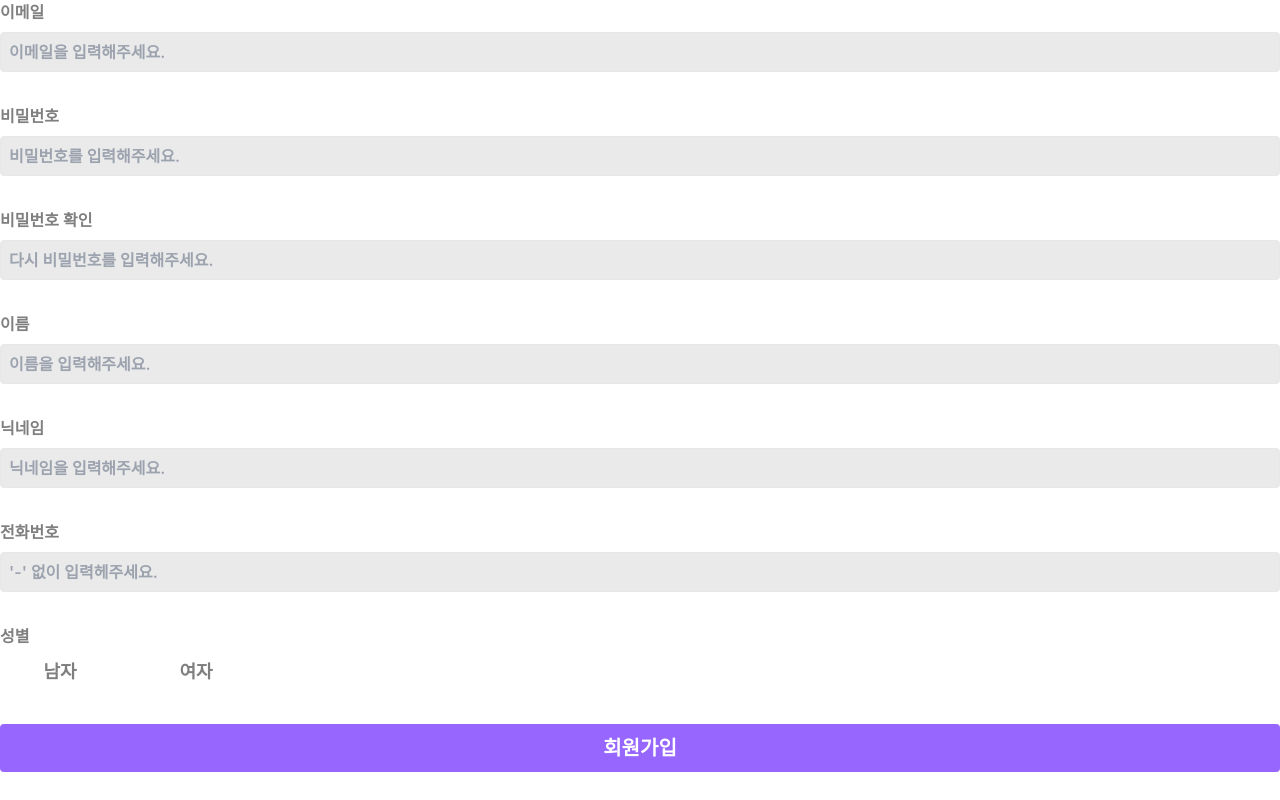
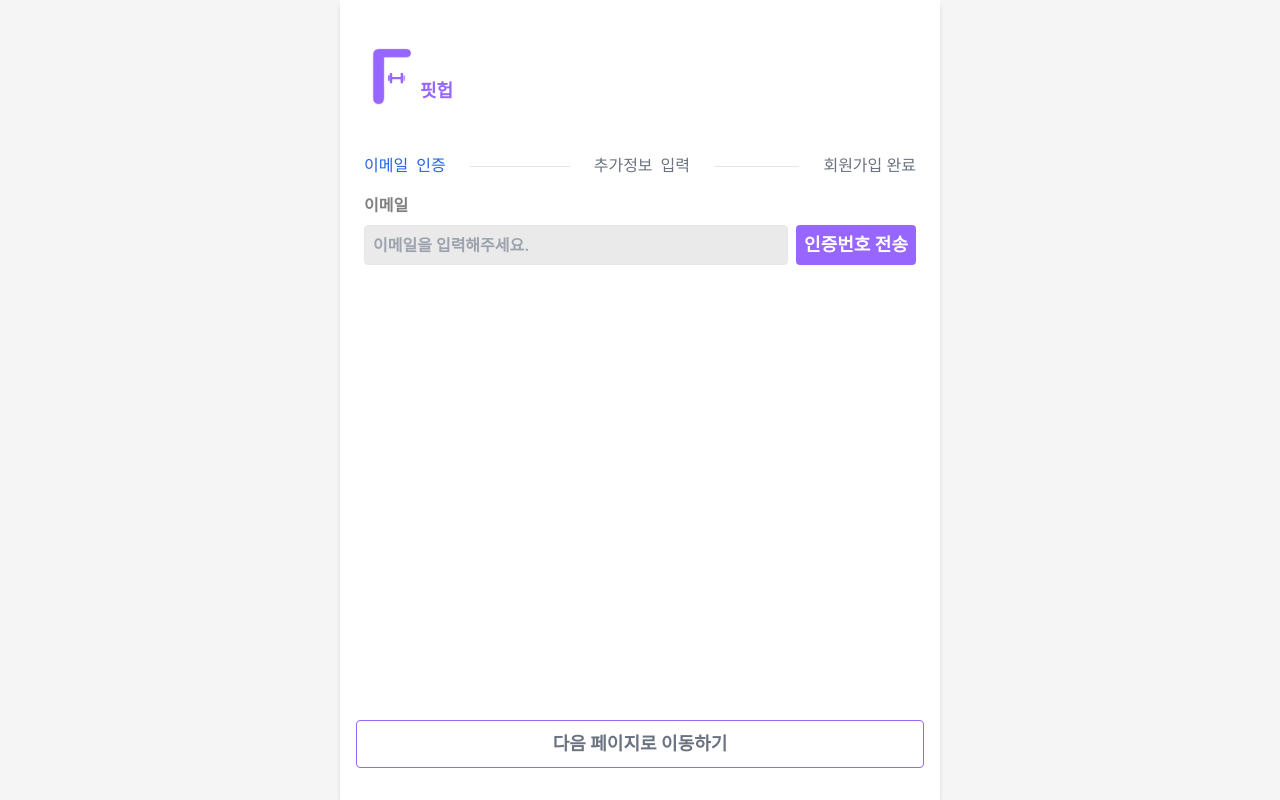
Before and after one commit to low-psy/fithub-front, a React (Create React App) app: page /signup/email in a window 1280 px wide. Built offline with nearby package versions, Linux system fonts and the light colour scheme; no server answers.

Commit message:
fix: 병합간 에러 해결

```diff
--- a/src/pages/signup/CurrentProcess.tsx
+++ b/src/pages/signup/CurrentProcess.tsx
@@ -39,11 +39,11 @@ function CurrentProcess({ currentPage }: ISignupProcessProps) {
   };
 
   return (
-    <ol className="mb-4 flex w-full items-center justify-between text-center text-sm font-medium text-gray-500 dark:text-gray-400 sm:text-base">
+    <ol className="mb-4 flex w-full items-center justify-between text-center text-sm font-medium text-gray-500 sm:text-base dark:text-gray-400">
       <li
-        className={`after:border-1 flex items-center after:mx-6 after:hidden after:h-1 after:w-full after:border-b after:border-gray-200 dark:after:border-gray-700 sm:after:inline-block sm:after:content-[''] md:w-full ${firstSection.css}`}
+        className={`after:border-1 flex items-center after:mx-6 after:hidden after:h-1 after:w-full after:border-b after:border-gray-200 sm:after:inline-block sm:after:content-[''] md:w-full dark:after:border-gray-700 ${firstSection.css}`}
       >
-        <span className="flex items-center after:mx-2 after:text-gray-200 after:content-['-'] dark:after:text-gray-500 sm:after:hidden">
+        <span className="flex items-center after:mx-2 after:text-gray-200 after:content-['-'] sm:after:hidden dark:after:text-gray-500">
           {firstSection.svg}
           <p className="whitespace-nowrap">이메일</p>{' '}
           <span className="hidden whitespace-nowrap sm:ms-2 sm:inline-flex">
@@ -52,9 +52,9 @@ function CurrentProcess({ currentPage }: ISignupProcessProps) {
         </span>
       </li>
       <li
-        className={`after:border-1 flex items-center after:mx-6 after:hidden after:h-1 after:w-full after:border-b after:border-gray-200 dark:after:border-gray-700 sm:after:inline-block sm:after:content-[''] md:w-full ${secondSection.css}`}
+        className={`after:border-1 flex items-center after:mx-6 after:hidden after:h-1 after:w-full after:border-b after:border-gray-200 sm:after:inline-block sm:after:content-[''] md:w-full dark:after:border-gray-700 ${secondSection.css}`}
       >
-        <span className="flex items-center after:mx-2 after:text-gray-200 after:content-['-'] dark:after:text-gray-500 sm:after:hidden">
+        <span className="flex items-center after:mx-2 after:text-gray-200 after:content-['-'] sm:after:hidden dark:after:text-gray-500">
           {secondSection.svg}
           <p className="whitespace-nowrap">추가정보</p>{' '}
           <span className="hidden whitespace-nowrap sm:ms-2 sm:inline-flex">
@@ -63,7 +63,7 @@ function CurrentProcess({ currentPage }: ISignupProcessProps) {
         </span>
       </li>
       <li className={`flex  items-center ${lastSection.css}`}>
-        <span className="flex items-center after:mx-2 after:text-gray-200 dark:after:text-gray-500 sm:after:hidden">
+        <span className="flex items-center after:mx-2 after:text-gray-200 sm:after:hidden dark:after:text-gray-500">
           {lastSection.svg}
           <p className="whitespace-nowrap">회원가입 완료</p>{' '}
         </span>
--- a/src/pages/signup/index.tsx
+++ b/src/pages/signup/index.tsx
@@ -1,14 +1,13 @@
 import { AxiosError } from 'axios';
 import React, { useState } from 'react';
-import { useLocation, useNavigate } from 'react-router-dom';
+import { Outlet, useLocation, useNavigate } from 'react-router-dom';
 import { signup } from '../../apis/user';
 
-import FormInput from '../../components/form/FormInput';
-import FormLabel from '../../components/form/FormLabel';
-import FormSubmitButton from '../../components/form/FormSubmitButton';
-import FormError, { ErrorText } from '../../components/form/FormError';
-import { ISignupInputForm, ISignupFormError, Gender } from '../../types/user';
+import FormLogo from '../../components/form/FormLogo';
+import Layout from '../../components/form/Layout';
+import { ISignupFormError, ISignupInputForm, Gender } from '../../types/user';
 import { validateAdditionalInfoForm } from '../../validation/signup/signupFormValidation';
+import CurrentProcess from './CurrentProcess';
 
 const initFormValue: ISignupInputForm = {
   email: '',
@@ -38,7 +37,7 @@ function Signup() {
 
   const [formValue, setFormValue] = useState<ISignupInputForm>(initFormValue);
   const [errorMsg, setErrorMsg] = useState<ISignupFormError>(initError);
-  // const [isCertified, setIsCertified] = useState<boolean>(false);
+  const [isCertified, setIsCertified] = useState<boolean>(false);
 
   // input handler
   const handleFormInput = (id: string, value: string) => {
@@ -55,7 +54,8 @@ function Signup() {
   // 회원가입 함수
   const handleSubmit = async (e: React.FormEvent<HTMLFormElement>) => {
     e.preventDefault();
-    const { email, password, checkPassword, name, nickname, phone, gender } =
+    const email = localStorage.getItem('certifiedEmail') as string;
+    const { password, checkPassword, name, nickname, phone, gender } =
       formValue;
     if (
       !validateAdditionalInfoForm(
@@ -106,249 +106,23 @@ function Signup() {
   };
 
   return (
-    <form
-      className="flex flex-col gap-4 space-y-4 pb-6"
-      onSubmit={handleSubmit}
-      noValidate
-    >
-      {isSignupProcess()}
-      {/* 이메일 */}
-      <FormLabel htmlFor="email" text="이메일">
-        <FormInput
-          placeholder="이메일을 입력해주세요."
-          id="email"
-          type="email"
-          value={formValue.email}
-          onChange={handleFormInput}
-          error={errorMsg}
-        />
-        <FormError>
-          {errorMsg.email && <ErrorText text={errorMsg.email} />}
-        </FormError>
-      </FormLabel>
-      {/* 비밀번호 */}
-      <FormLabel htmlFor="password" text="비밀번호">
-        <FormInput
-          placeholder="비밀번호를 입력해주세요."
-          id="password"
-          type="password"
-          value={formValue.password}
-          onChange={handleFormInput}
-          error={errorMsg}
-        />
-        <FormError>
-          {errorMsg.password && <ErrorText text={errorMsg.password} />}
-        </FormError>
-      </FormLabel>
-      {/* 비밀번호 확인 */}
-      <FormLabel htmlFor="checkPassword" text="비밀번호 확인">
-        <FormInput
-          placeholder="다시 비밀번호를 입력해주세요."
-          id="checkPassword"
-          type="password"
-          value={formValue.checkPassword}
-          onChange={handleFormInput}
-          error={errorMsg}
-        />
-        <FormError>
-          {errorMsg.checkPassword && (
-            <ErrorText text={errorMsg.checkPassword} />
-          )}
-        </FormError>
-      </FormLabel>
-      {/* 이름 */}
-      <FormLabel htmlFor="nickname" text="이름">
-        <FormInput
-          placeholder="이름을 입력해주세요."
-          id="name"
-          type="text"
-          value={formValue.name}
-          onChange={handleFormInput}
-          error={errorMsg}
-        />
-        <FormError>
-          {errorMsg.name && <ErrorText text={errorMsg.name} />}
-        </FormError>
-      </FormLabel>
-      {/* 닉네임 */}
-      <FormLabel htmlFor="nickname" text="닉네임">
-        <FormInput
-          placeholder="닉네임을 입력해주세요."
-          id="nickname"
-          type="text"
-          value={formValue.nickname}
-          onChange={handleFormInput}
-          error={errorMsg}
-        />
-        <FormError>
-          {errorMsg.nickname && <ErrorText text={errorMsg.nickname} />}
-        </FormError>
-      </FormLabel>
-      {/* 전화번호 */}
-      <FormLabel htmlFor="phone" text="전화번호">
-        <FormInput
-          placeholder="'-' 없이 입력헤주세요."
-          id="phone"
-          type="text"
-          value={formValue.phone}
-          onChange={handleFormInput}
-          error={errorMsg}
-        />
-        <FormError>
-          {errorMsg.phone && <ErrorText text={errorMsg.phone} />}
-        </FormError>
-      </FormLabel>
-      {/* 성별 */}
-      <FormLabel htmlFor="gender" text="성별">
-        <div className="mt-1 flex flex-row gap-4">
-          <button
-            type="button"
-            className={`h-[40px] w-[120px] rounded-md text-lg ${
-              formValue.gender === 'M'
-            }`}
-            value="M"
-            onClick={handleGender}
-          >
-            남자
-          </button>
-          <button
-            type="button"
-            className={`h-[40px] w-[120px] rounded-md text-lg ${
-              formValue.gender === 'F'
-            }`}
-            value="F"
-            onClick={handleGender}
-          >
-            여자
-          </button>
-        </div>
-      </FormLabel>
-      <FormSubmitButton text="회원가입" />
-    </form>
+    <Layout>
+      <FormLogo width="w-14" fontSize="text-lg" />
+      {isSignupProcess() && <CurrentProcess currentPage={currentPage} />}
+      <Outlet
+        context={{
+          formValue,
+          handleFormInput,
+          errorMsg,
+          setErrorMsg,
+          isCertified,
+          setIsCertified,
+          handleGender,
+          handleSubmit,
+        }}
+      />
+    </Layout>
   );
-  //   <form
-  //     className="flex flex-col gap-4 space-y-4 pb-6"
-  //     onSubmit={handleSubmit}
-  //     noValidate
-  //   >
-  //     {/* 이메일 */}
-  //     <FormLabel htmlFor="email" text="이메일">
-  //       <FormInput
-  //         placeholder="이메일을 입력해주세요."
-  //         id="email"
-  //         type="email"
-  //         value={formValue.email}
-  //         onChange={handleChange}
-  //         error={errorMsg}
-  //       />
-  //       <FormError>
-  //         {errorMsg.email && <ErrorText text={errorMsg.email} />}
-  //       </FormError>
-  //     </FormLabel>
-  //     {/* 비밀번호 */}
-  //     <FormLabel htmlFor="password" text="비밀번호">
-  //       <FormInput
-  //         placeholder="비밀번호를 입력해주세요."
-  //         id="password"
-  //         type="password"
-  //         value={formValue.password}
-  //         onChange={handleChange}
-  //         error={errorMsg}
-  //       />
-  //       <FormError>
-  //         {errorMsg.password && <ErrorText text={errorMsg.password} />}
-  //       </FormError>
-  //     </FormLabel>
-  //     {/* 비밀번호 확인 */}
-  //     <FormLabel htmlFor="checkPassword" text="비밀번호 확인">
-  //       <FormInput
-  //         placeholder="다시 비밀번호를 입력해주세요."
-  //         id="checkPassword"
-  //         type="password"
-  //         value={formValue.checkPassword}
-  //         onChange={handleChange}
-  //         error={errorMsg}
-  //       />
-  //       <FormError>
-  //         {errorMsg.checkPassword && (
-  //           <ErrorText text={errorMsg.checkPassword} />
-  //         )}
-  //       </FormError>
-  //     </FormLabel>
-  //     {/* 이름 */}
-  //     <FormLabel htmlFor="nickname" text="이름">
-  //       <FormInput
-  //         placeholder="이름을 입력해주세요."
-  //         id="name"
-  //         type="text"
-  //         value={formValue.name}
-  //         onChange={handleChange}
-  //         error={errorMsg}
-  //       />
-  //       <FormError>
-  //         {errorMsg.name && <ErrorText text={errorMsg.name} />}
-  //       </FormError>
-  //     </FormLabel>
-  //     {/* 닉네임 */}
-  //     <FormLabel htmlFor="nickname" text="닉네임">
-  //       <FormInput
-  //         placeholder="닉네임을 입력해주세요."
-  //         id="nickname"
-  //         type="text"
-  //         value={formValue.nickname}
-  //         onChange={handleChange}
-  //         error={errorMsg}
-  //       />
-  //       <FormError>
-  //         {errorMsg.nickname && <ErrorText text={errorMsg.nickname} />}
-  //       </FormError>
-  //     </FormLabel>
-  //     {/* 전화번호 */}
-  //     <FormLabel htmlFor="phone" text="전화번호">
-  //       <FormInput
-  //         placeholder="'-' 없이 입력헤주세요."
-  //         id="phone"
-  //         type="text"
-  //         value={formValue.phone}
-  //         onChange={handleChange}
-  //         error={errorMsg}
-  //       />
-  //       <FormError>
-  //         {errorMsg.phone && <ErrorText text={errorMsg.phone} />}
-  //       </FormError>
-  //     </FormLabel>
-  //     {/* 성별 */}
-  //     <FormLabel htmlFor="gender" text="성별">
-  //       <div className="mt-1 flex flex-row gap-4">
-  //         <button
-  //           type="button"
-  //           className={`h-[40px] w-[120px] rounded-md text-lg ${
-  //             formValue.gender === 'M'
-  //               ? selectedButtonStyle
-  //               : unSelectedButtonStyle
-  //           }`}
-  //           value="M"
-  //           onClick={handleGender}
-  //         >
-  //           남자
-  //         </button>
-  //         <button
-  //           type="button"
-  //           className={`h-[40px] w-[120px] rounded-md text-lg ${
-  //             formValue.gender === 'F'
-  //               ? selectedButtonStyle
-  //               : unSelectedButtonStyle
-  //           }`}
-  //           value="F"
-  //           onClick={handleGender}
-  //         >
-  //           여자
-  //         </button>
-  //       </div>
-  //     </FormLabel>
-  //     <FormSubmitButton text="회원가입" />
-  //   </form>
-  // );
 }
 
 export default Signup;
```
